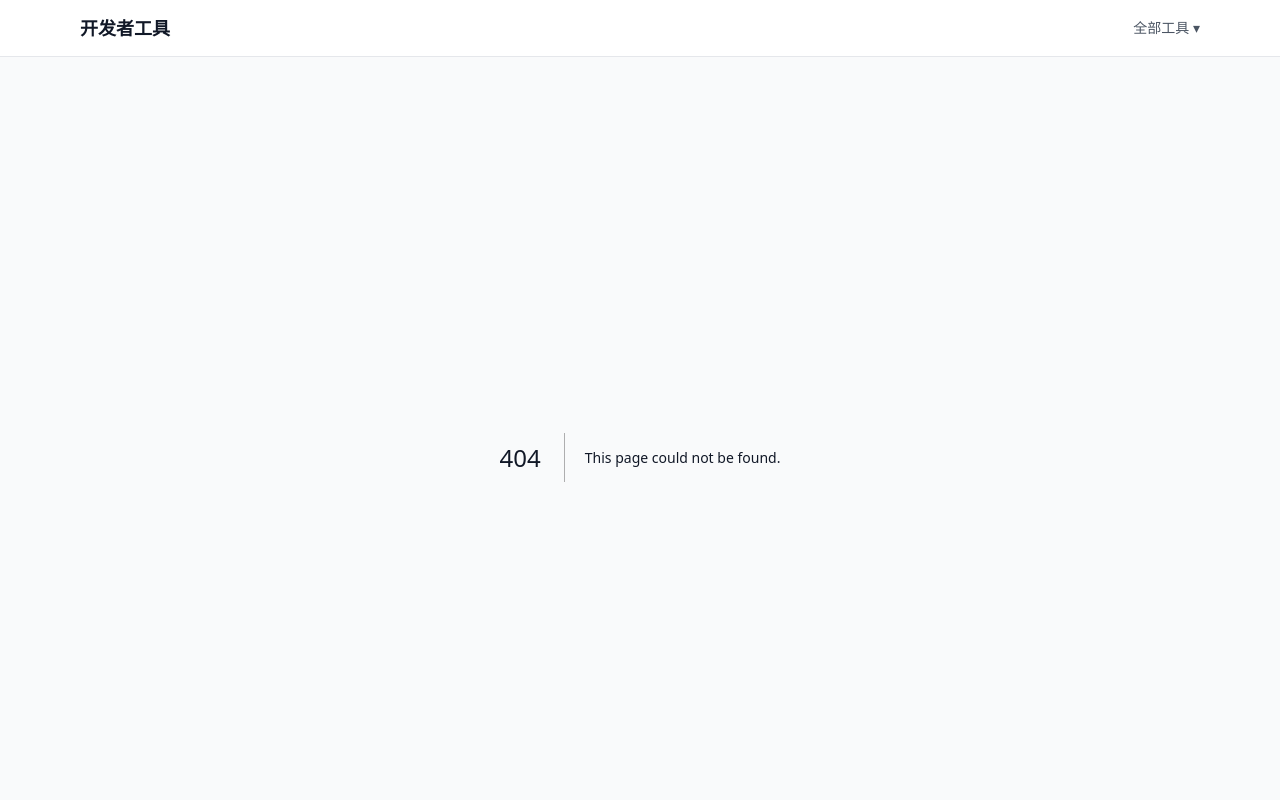
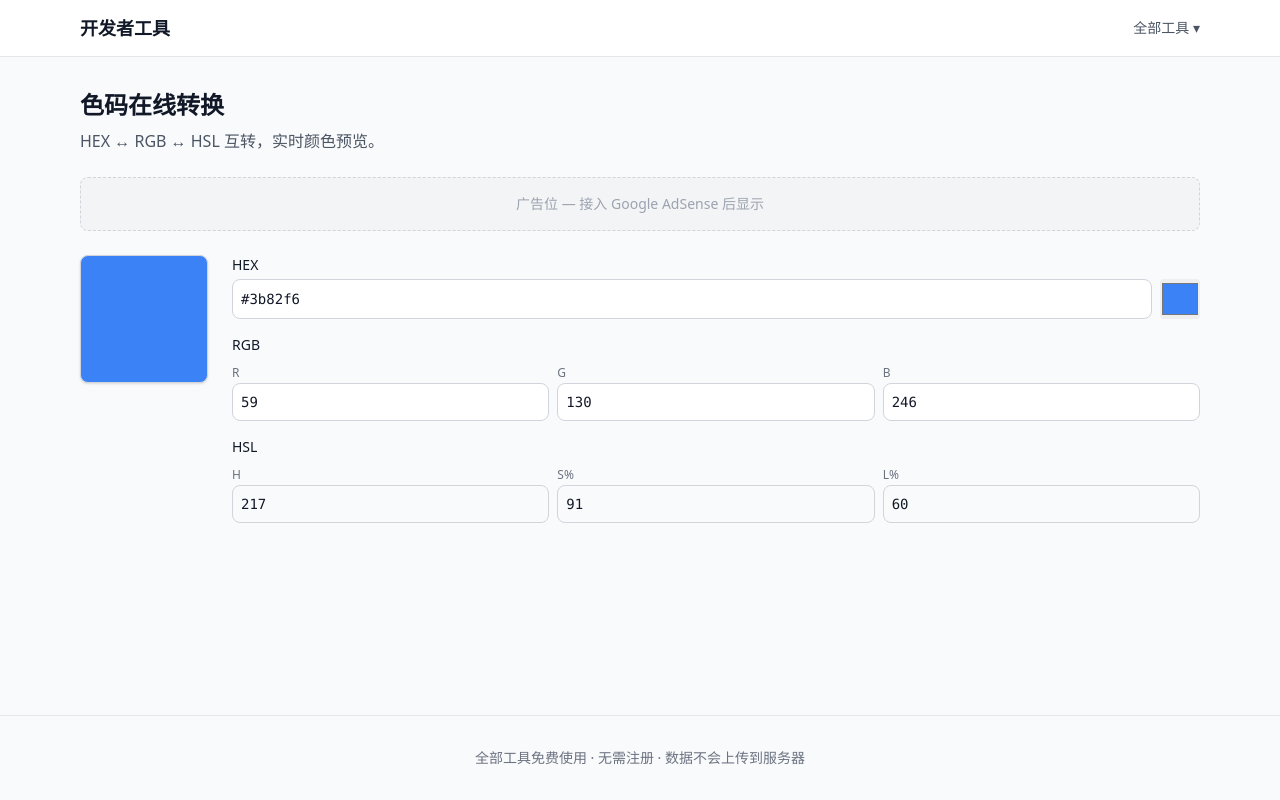
Before and after one commit to peng-zou/devtools, a Next.js app: page /color-converter in a window 1280 px wide. Before the commit this address had no page. Shown: the top 800 px of the page. Built offline with nearby package versions, Linux system fonts and the light colour scheme.

Commit message:
feat: 添加色码转换工具（HEX/RGB/HSL 互转）

```diff
--- /dev/null
+++ b/src/app/color-converter/page.tsx
@@ -0,0 +1,68 @@
+'use client'
+import { useState } from 'react'
+import { hexToRgb, rgbToHex, rgbToHsl } from '@/lib/color'
+import { AdBanner } from '@/components/AdBanner'
+
+export default function ColorConverterPage() {
+  const [hex, setHex] = useState('#3b82f6')
+  const [rgb, setRgb] = useState({ r: 59, g: 130, b: 246 })
+  const [hsl, setHsl] = useState({ h: 217, s: 91, l: 60 })
+
+  const handleHexChange = (value: string) => {
+    setHex(value)
+    const result = hexToRgb(value)
+    if (result) {
+      setRgb(result)
+      setHsl(rgbToHsl(result.r, result.g, result.b))
+    }
+  }
+
+  const handleRgbChange = (channel: 'r' | 'g' | 'b', value: number) => {
+    const newRgb = { ...rgb, [channel]: Math.max(0, Math.min(255, value)) }
+    setRgb(newRgb)
+    setHex(rgbToHex(newRgb.r, newRgb.g, newRgb.b))
+    setHsl(rgbToHsl(newRgb.r, newRgb.g, newRgb.b))
+  }
+
+  return (
+    <main className="max-w-6xl mx-auto px-4 py-8">
+      <h1 className="text-2xl font-bold mb-2">色码在线转换</h1>
+      <p className="text-gray-600 mb-6">HEX ↔ RGB ↔ HSL 互转，实时颜色预览。</p>
+      <AdBanner />
+      <div className="mt-6 flex gap-6 items-start flex-wrap">
+        <div className="w-32 h-32 rounded-lg border border-gray-300 shadow" style={{ backgroundColor: hex }} />
+        <div className="space-y-4 flex-1 min-w-[300px]">
+          <div>
+            <label className="block text-sm font-medium mb-1">HEX</label>
+            <div className="flex gap-2">
+              <input className="flex-1 p-2 border border-gray-300 rounded-lg font-mono text-sm" value={hex} onChange={(e) => handleHexChange(e.target.value)} />
+              <input type="color" value={hex} onChange={(e) => handleHexChange(e.target.value)} className="w-10 h-10 rounded cursor-pointer" />
+            </div>
+          </div>
+          <div>
+            <label className="block text-sm font-medium mb-1">RGB</label>
+            <div className="flex gap-2">
+              {(['r', 'g', 'b'] as const).map((ch) => (
+                <div key={ch} className="flex-1">
+                  <span className="text-xs text-gray-500 uppercase">{ch}</span>
+                  <input type="number" min={0} max={255} className="w-full p-2 border border-gray-300 rounded-lg font-mono text-sm" value={rgb[ch]} onChange={(e) => handleRgbChange(ch, +e.target.value || 0)} />
+                </div>
+              ))}
+            </div>
+          </div>
+          <div>
+            <label className="block text-sm font-medium mb-1">HSL</label>
+            <div className="flex gap-2">
+              {(['h', 's', 'l'] as const).map((ch) => (
+                <div key={ch} className="flex-1">
+                  <span className="text-xs text-gray-500">{ch === 'h' ? 'H' : ch === 's' ? 'S%' : 'L%'}</span>
+                  <input className="w-full p-2 border border-gray-300 rounded-lg font-mono text-sm bg-gray-50" value={hsl[ch]} readOnly />
+                </div>
+              ))}
+            </div>
+          </div>
+        </div>
+      </div>
+    </main>
+  )
+}
--- /dev/null
+++ b/src/lib/color.ts
@@ -0,0 +1,57 @@
+export interface RGB { r: number; g: number; b: number }
+export interface HSL { h: number; s: number; l: number }
+
+export function hexToRgb(hex: string): RGB | null {
+  const match = hex.toLowerCase().match(/^#?([a-f0-9]{3}|[a-f0-9]{6})$/)
+  if (!match) return null
+  let h = match[1]
+  if (h.length === 3) h = h[0] + h[0] + h[1] + h[1] + h[2] + h[2]
+  return {
+    r: parseInt(h.substring(0, 2), 16),
+    g: parseInt(h.substring(2, 4), 16),
+    b: parseInt(h.substring(4, 6), 16),
+  }
+}
+
+export function rgbToHex(r: number, g: number, b: number): string {
+  return '#' + [r, g, b].map((x) => Math.max(0, Math.min(255, x)).toString(16).padStart(2, '0')).join('')
+}
+
+export function rgbToHsl(r: number, g: number, b: number): HSL {
+  const rd = r / 255, gd = g / 255, bd = b / 255
+  const max = Math.max(rd, gd, bd), min = Math.min(rd, gd, bd)
+  const l = (max + min) / 2
+  let h = 0, s = 0
+  if (max !== min) {
+    const d = max - min
+    s = l > 0.5 ? d / (2 - max - min) : d / (max + min)
+    switch (max) {
+      case rd: h = ((gd - bd) / d + (gd < bd ? 6 : 0)) / 6; break
+      case gd: h = ((bd - rd) / d + 2) / 6; break
+      case bd: h = ((rd - gd) / d + 4) / 6; break
+    }
+  }
+  return { h: Math.round(h * 360), s: Math.round(s * 100), l: Math.round(l * 100) }
+}
+
+export function hslToRgb(h: number, s: number, l: number): RGB {
+  const hd = h / 360, sd = s / 100, ld = l / 100
+  let r = 0, g = 0, b = 0
+  if (sd === 0) {
+    r = g = b = ld
+  } else {
+    const q = ld < 0.5 ? ld * (1 + sd) : ld + sd - ld * sd
+    const p = 2 * ld - q
+    const hueToRgb = (p: number, q: number, t: number): number => {
+      if (t < 0) t += 1; if (t > 1) t -= 1
+      if (t < 1 / 6) return p + (q - p) * 6 * t
+      if (t < 1 / 2) return q
+      if (t < 2 / 3) return p + (q - p) * (2 / 3 - t) * 6
+      return p
+    }
+    r = hueToRgb(p, q, hd + 1 / 3)
+    g = hueToRgb(p, q, hd)
+    b = hueToRgb(p, q, hd - 1 / 3)
+  }
+  return { r: Math.round(r * 255), g: Math.round(g * 255), b: Math.round(b * 255) }
+}
```
Also changed, not shown: 1 other file (tests, documents, lock files or other folders).
